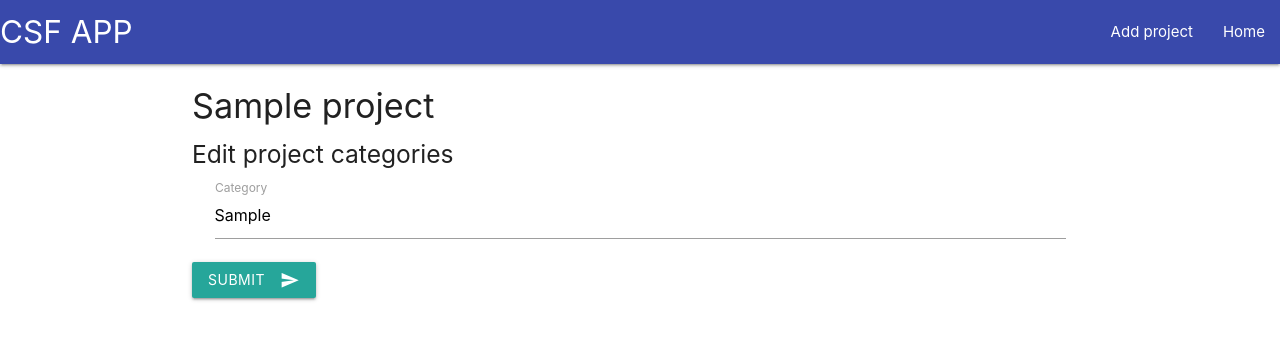
After one commit to Code-Institute-Submissions/project-flask-app, a Flask app: template templates/editproject.html in a window 1280 px wide. The commit adds this page. Shown: the top 340 px of the page. Run offline with Flask 2, Linux system fonts and the light colour scheme; the template is opened without the code that fills it: most values are stand-ins (such as "Sample title", 1, 10 or a date in 2020); some libraries are stand-ins or nearby versions.

Commit message:
added edit functionality for project

```diff
--- a/app.py
+++ b/app.py
@@ -38,6 +38,14 @@ def add_case(project_id, project_title):
     project = mongo.db.projects.find_one({"_id": ObjectId(project_id)})
     return render_template("addcase.html", case=project)
 
+@app.route("/edit/<project_id>", methods=["POST", "GET"])
+def edit_project(project_id):
+    if request.method == "POST":
+        mongo.db.projects.update({"_id":ObjectId(project_id)}, request.form.to_dict())
+        return redirect(url_for("show_index"))
+    project = mongo.db.projects.find_one({"_id": ObjectId(project_id)})
+    return render_template("editproject.html", project=project)
+
 @app.route("/delete/<project_id>/<project_title>")
 def delete_project(project_id, project_title):
     mongo.db.projects.remove({"_id": ObjectId(project_id)})
--- /dev/null
+++ b/templates/editproject.html
@@ -0,0 +1,40 @@
+{% extends "base.html" %} {% block content%}
+
+
+
+<div class="container">
+    <h4>{{project.project}}</h4>
+    <h5>Edit project categories</h5>
+
+    <div class="row">
+        <form class="col s12" method="POST">
+            <input type="hidden" name="project" value={{project.project}}>
+
+            {%for key, value in project.items() %} {% if key == "description" %}
+
+            <div class="input-field col s12">
+                <textarea placeholder="text" id="new_category" type="text" class="materialize-textarea" name="{{key}}" maxlength="150">{{value}}</textarea>
+                <label for="new_category">{{key}}</label>
+            </div>
+
+            {% elif key != "_id" and key!="project"%}
+
+                <div class="input-field col s12">
+                    <input placeholder="text" id="new_project" type="text" class="validate" name={{key}} value={{value}}>
+                    <label for="new_project">Category</label>
+                </div>
+
+
+            {% endif %} {% endfor %}
+
+            <div class="row">
+                <button class="btn waves-effect waves-light" type="submit">Submit
+            <i class="material-icons right">send</i>
+            </button>
+            </div>
+        </form>
+    </div>
+</div>
+
+
+{% endblock%}
--- a/templates/index.html
+++ b/templates/index.html
@@ -18,7 +18,7 @@
                         <p>{{project.description}}</p>
                     </div>
                     <div class=right-align>
-                        <a class="project-card-icon" href=""><i class="small material-icons">edit</i></a>
+                        <a class="project-card-icon" href="{{url_for('edit_project', project_id=project._id, project_title=project.project)}}"><i class="small material-icons">edit</i></a>
                         <a class="project-card-icon" href="{{url_for('delete_project', project_id=project._id, project_title=project.project)}}"><i class="small material-icons">delete</i></a>
                     </div>
                 </div>
```
Also changed, not shown: templates/addcase.html (+5 -5 lines), templates/addproject.html (+4 -10 lines).
